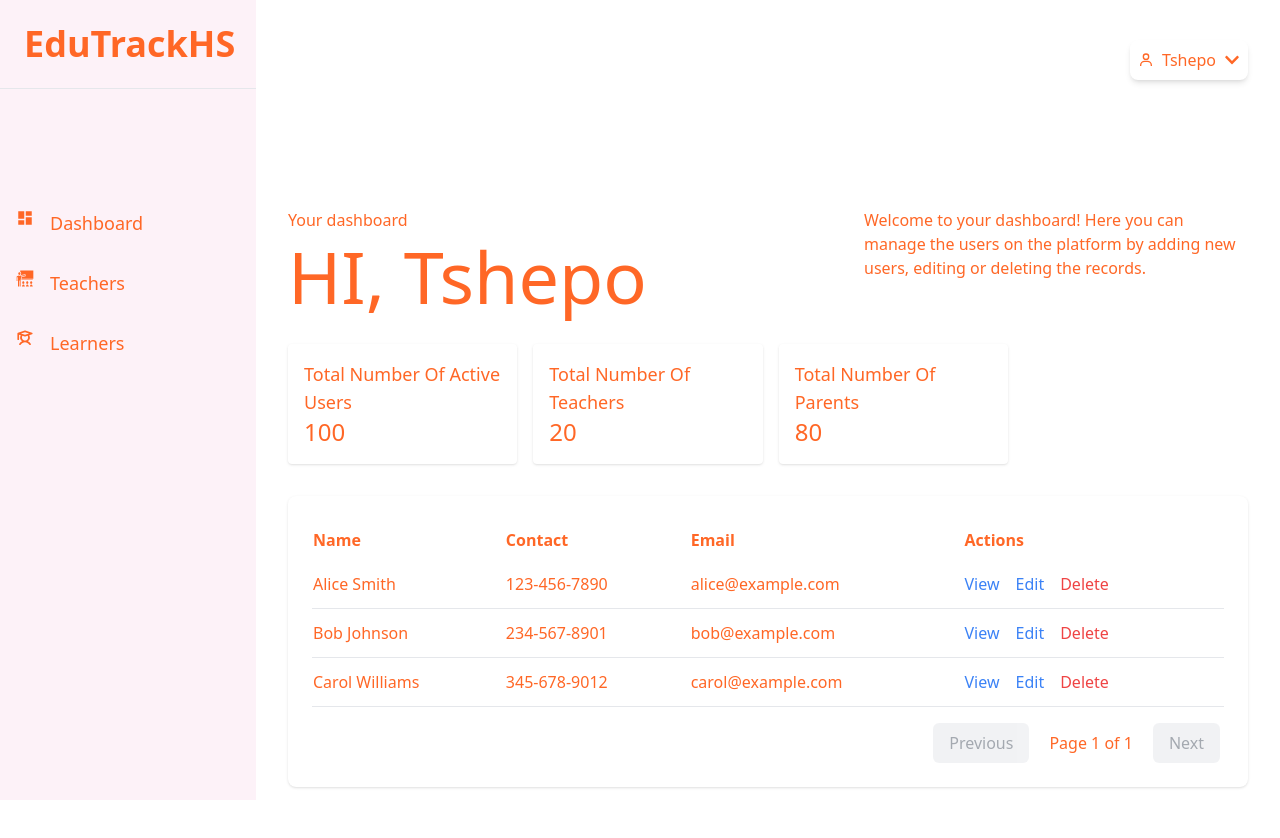
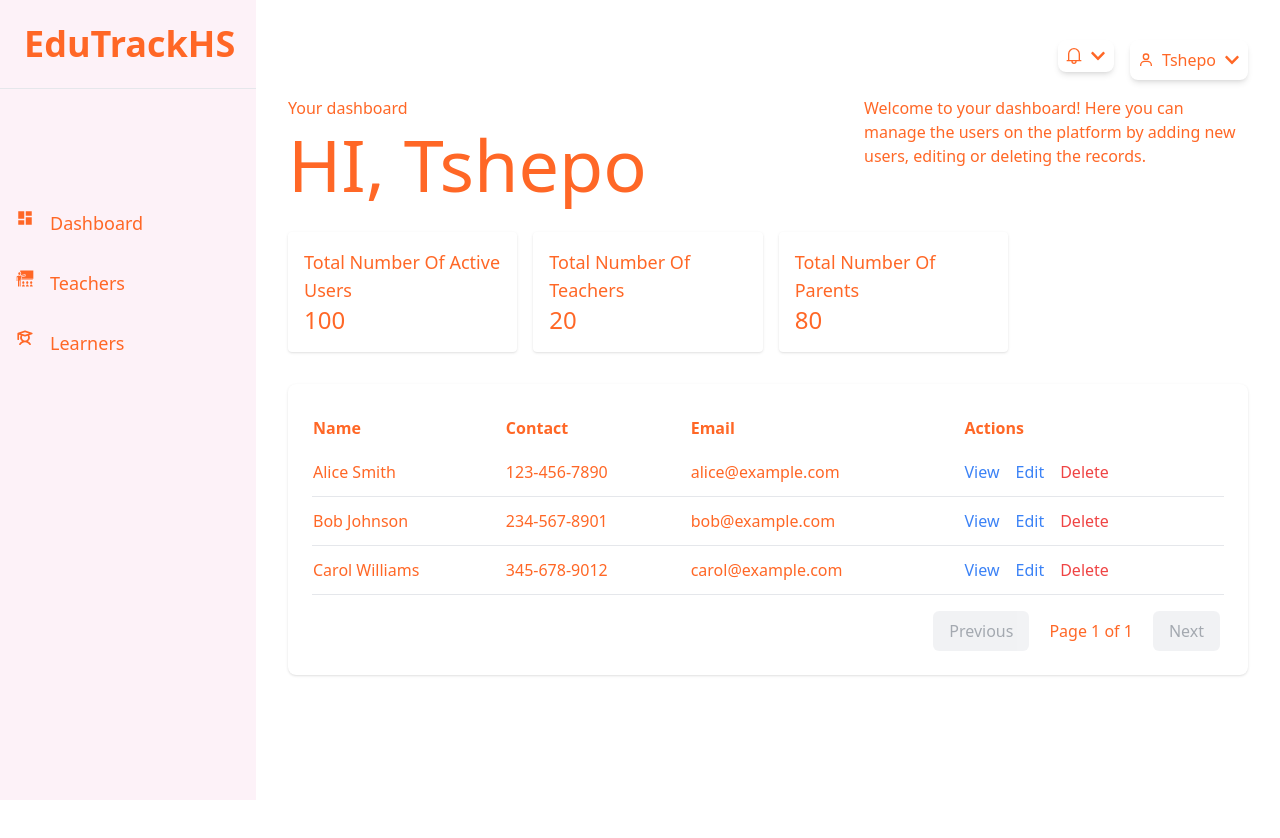
Before and after one commit to ST10107850/EduTrack-HS, a React (Vite) app: page / in a window 1280 px wide. Shown: the top 838 px of the page. After the commit the page ends 800 px from the top, so only its background shows below. Built offline with nearby package versions, Linux system fonts and the light colour scheme.

Commit message:
notifications

```diff
--- a/src/App2.tsx
+++ b/src/App2.tsx
@@ -7,6 +7,8 @@ import Section3 from './newComponents/Section3';
 import MeetOurStaff from './newComponents/MeetOurStaff';
 import DashboardLayout from './Layout/DashboardLayout';
 import { useState } from 'react';
+import { Route, BrowserRouter as Router, Routes } from 'react-router-dom';
+import Dashboard from './Layout/DashboardLayout';
 
 const App2: React.FC = () => {
   const [userType, setUserType] = useState<string>("teachers");
@@ -39,8 +41,12 @@ const App2: React.FC = () => {
       </div> */}
 
 
-
-      <DashboardLayout userType={userType} />
+<Router>
+  <Routes>
+    <Route path='/' element={<Dashboard />} />
+  </Routes>
+</Router>
+      {/* <DashboardLayout userType={userType} /> */}
     </>
   );
 }
--- a/src/Layout/DashboardLayout.tsx
+++ b/src/Layout/DashboardLayout.tsx
@@ -1,67 +1,138 @@
-import React from 'react';
+import React, { useState, useEffect, useRef } from 'react';
 import Sidebar2 from '../newComponents/dashboardComponents/Sidebar2';
 import Greeting from '../newComponents/dashboardComponents/Greeting';
-import HistoricTable from '../newComponents/dashboardComponents/HistoricTable';
-import StatusCards from '../newComponents/dashboardComponents/StatusCards';
+import UserTable from '../newComponents/dashboardComponents/UserTable';
 import { FaChevronDown } from 'react-icons/fa';
+import { GrNotification } from 'react-icons/gr';
 import { BiUser } from 'react-icons/bi';
-import UserTable from '../newComponents/dashboardComponents/UserTable';
+import { useNavigate } from 'react-router-dom';
+import data from "../data/data.json"; // Load notifications data
+import { FaEllipsis } from 'react-icons/fa6';
 
 const Dashboard: React.FC = () => {
+  const [showNotifications, setShowNotifications] = useState(false);
+  const [showProfile, setShowProfile] = useState(false);
+  const notificationsRef = useRef<HTMLDivElement>(null);
+  const profileRef = useRef<HTMLDivElement>(null);
+  const navigate = useNavigate();
+
+  const loggedInUser = { name: "Tshepo" }; // Replace with dynamic user data as needed
+
+  // const handleSignOut = () => {
+
+  //   navigate('/login');
+  // };
+
+  const handleClickOutside = (event: MouseEvent) => {
+    if (
+      notificationsRef.current && !notificationsRef.current.contains(event.target as Node) &&
+      profileRef.current && !profileRef.current.contains(event.target as Node)
+    ) {
+      setShowNotifications(false);
+      setShowProfile(false);
+    }
+  };
+
+  useEffect(() => {
+    document.addEventListener("mousedown", handleClickOutside);
+    return () => document.removeEventListener("mousedown", handleClickOutside);
+  }, []);
+
   return (
     <div className="flex">
       <Sidebar2 title="EduTrackHS" />
 
+      <main className="flex-1 py-10 text-tertiaryColor bg-beigeLight p-8">
+        <div className="flex justify-end mb-4 space-x-4">
 
-      <main className="flex-1 py-10 text-tertiaryColor bg-beigeLight p-8">
-        {/* <Greeting /> */}
-
-        {/* Container for aligning button to the right */}
-        <div className="flex justify-end mb-32">
-          <button className="flex items-center space-x-2 bg-white p-2 rounded-lg shadow-md hover:bg-gray-100 transition">
-            <BiUser />
-            <span className="font-medium">Tshepo</span>
+          {/* Notification button */}
+          <div ref={notificationsRef} className="relative">
+            <button
+              onClick={() => setShowNotifications(!showNotifications)}
+              className="flex items-center space-x-2 bg-white p-2 rounded-lg shadow-md hover:bg-gray-100 transition"
+            >
+              <GrNotification />
               <FaChevronDown />
             </button>
+
+            {/* Notification popup */}
+            {showNotifications && (
+              <div className="absolute right-0 mt-2 w-96 bg-white border border-gray-300 rounded-lg shadow-lg p-4 z-10">
+                <h3 className="font-medium mb-2">Notifications</h3>
+                <ul className="space-y-2">
+                  {data.schoolNews.map((newsItem, index) => (
+                    <li key={index} className="flex items-start p-2 bg-gray-50 rounded-lg">
+                      <div className="mr-3">
+                        <img
+                          src={newsItem.image}
+                          alt=""
+                          className="w-10 h-10 rounded-full"
+                        />
+       </div>
+       <div className="flex-1 text-orange-400">
+         <p className="text-sm font-semibold">{newsItem.title}</p>
+         <p className="text-xs">
+    {newsItem.description.length > 100
+      ? `${newsItem.description.substring(0, 100)}... `
+      : newsItem.description}
+    {newsItem.description.length > 100 && (
+      <span className="text-black cursor-pointer">Read more</span>
+    )}
+  </p>
+         <p className="text-xs text-black  mt-1">1 Day Ago</p>
        </div>
 
-        {/* Main dashboard content */}
-        <div className="w-full font-medium flex justify-between">
-          <div className="flex-col">
-            <p className="mb-2">Your dashboard</p>
-            <h1 className="text-7xl">HI, Tshepo</h1>
+     </li>
+                  ))}
+                </ul>
+              </div>
+            )}
           </div>
 
-          <p className="w-[40%]">
-            Welcome to your dashboard! Here you can manage the users on the platform by adding new users, editing or deleting the records.
-          </p>
+          {/* Profile button */}
+          <div ref={profileRef} className="relative">
+            <button
+              onClick={() => setShowProfile(!showProfile)}
+              className="flex items-center space-x-2 bg-white p-2 rounded-lg shadow-md hover:bg-gray-100 transition"
+            >
+              <BiUser />
+              <span className="font-medium">{loggedInUser.name}</span>
+              <FaChevronDown />
+            </button>
+
+            {/* Profile popup */}
+            {showProfile && (
+              <div className="absolute right-0 mt-2 w-48 bg-white border border-gray-300 rounded-lg shadow-lg p-4 z-10">
+                <p className="font-medium">{loggedInUser.name}</p>
+                <button
+                  // onClick={handleSignOut}
+                  className="text-sm text-red-600 hover:underline mt-2"
+                >
+                  Sign Out
+                </button>
+              </div>
+            )}
+          </div>
         </div>
 
+        <Greeting />
 
-        <div className=" grid md:grid-cols-3 text-tertiaryColor grid-cols-1 gap-4 mt-8 mb-8 w-3/4">
-        <div className=" p-4  rounded shadow">
+        <div className="grid md:grid-cols-3 text-tertiaryColor grid-cols-1 gap-4 mt-8 mb-8 w-3/4">
+          <div className="p-4 rounded shadow">
             <h3 className="text-lg font-light">Total Number Of Active Users</h3>
             <p className="text-2xl">100</p>
           </div>
-        <div className=" p-4 rounded shadow">
+          <div className="p-4 rounded shadow">
             <h3 className="text-lg font-light">Total Number Of Teachers</h3>
             <p className="text-2xl">20</p>
           </div>
-        <div className="bg-transparent p-4 rounded shadow ">
+          <div className="bg-transparent p-4 rounded shadow">
             <h3 className="text-lg font-light">Total Number Of Parents</h3>
             <p className="text-2xl">80</p>
           </div>
-
-
-
-
         </div>
 
-
         <UserTable />
-
-
-
       </main>
     </div>
   );
--- a/src/newComponents/dashboardComponents/Greeting.tsx
+++ b/src/newComponents/dashboardComponents/Greeting.tsx
@@ -2,10 +2,16 @@ import React from 'react';
 
 const Greeting: React.FC = () => {
   return (
-    <div>
-      <h2 className="text-orangePrimary text-4xl font-bold">Hi, Mike</h2>
-      <p>Welcome to your dashboard! Here you can track your tokens, manage your creations, and explore new features.</p>
+    <div className="w-full font-medium flex justify-between">
+    <div className="flex-col">
+      <p className="mb-2">Your dashboard</p>
+      <h1 className="text-7xl">HI, Tshepo</h1>
     </div>
+
+    <p className="w-[40%]">
+      Welcome to your dashboard! Here you can manage the users on the platform by adding new users, editing or deleting the records.
+    </p>
+  </div>
   );
 };
 
```
Lines whose indentation alone changed are shown as unchanged.
